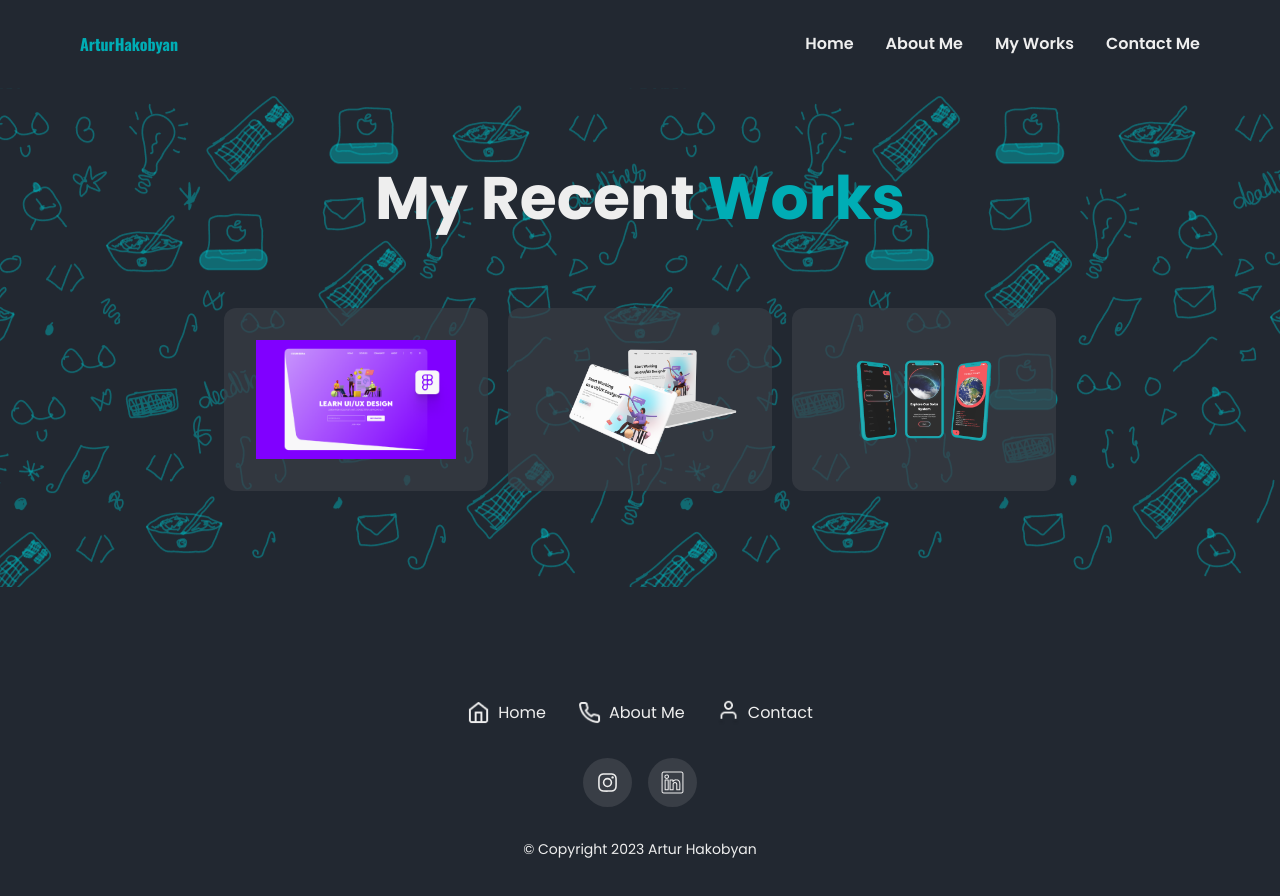
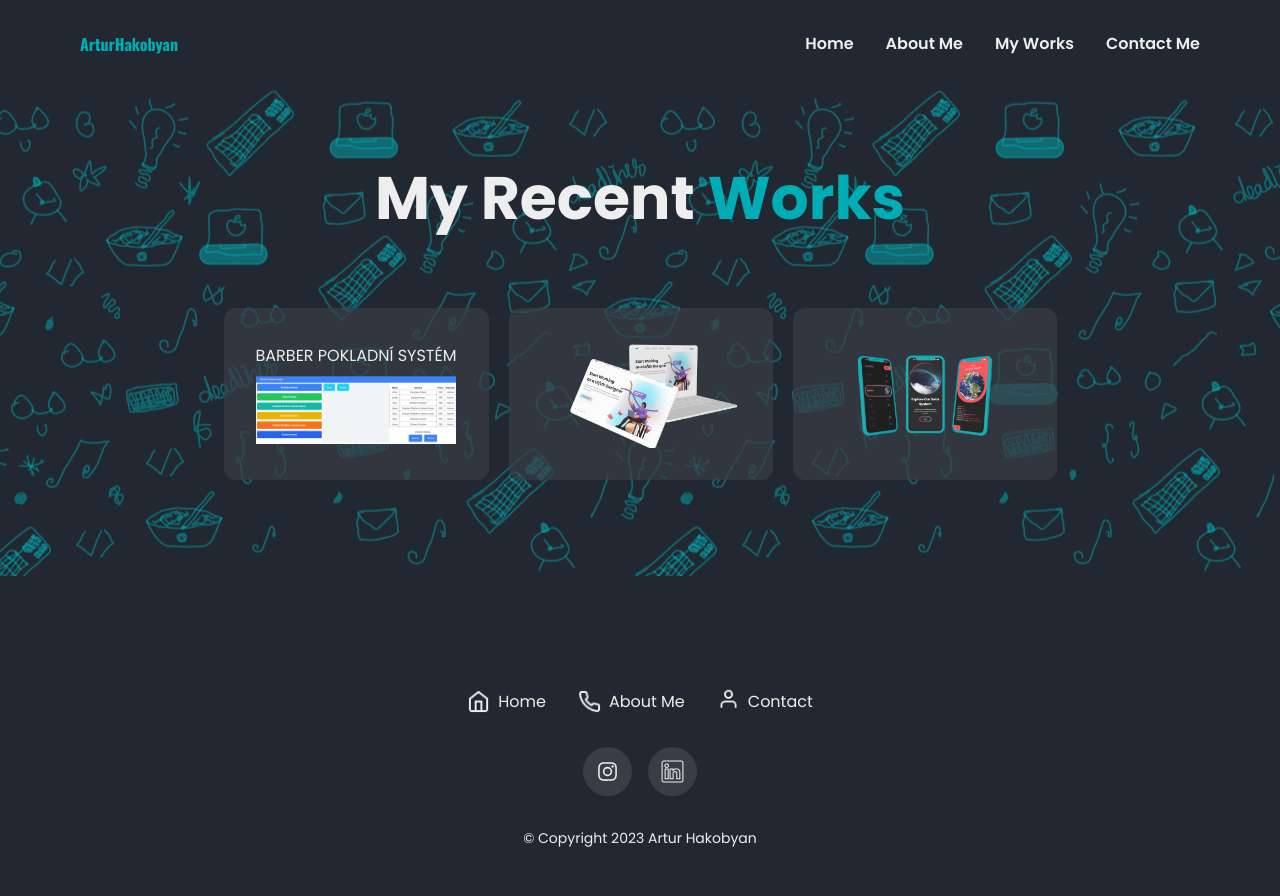
Before and after one commit to ArthurHakobyan/ah-website, a Next.js app: page /my-works in a window 1280 px wide. Shown: the top 896 px of the page. Built offline with nearby package versions, Linux system fonts and the light colour scheme.

Commit message:
add a first project to my works

```diff
--- a/app/contact/page.jsx
+++ b/app/contact/page.jsx
@@ -156,8 +156,8 @@ const ContactPage = () => {
         </form>
         {isMessageSent && (
           <div className="text-azure font-[700] py-6">
-            Message Sent Successfully!<br></br> Thank you for contacting me; this means a
-            lot to me.
+            Message Sent Successfully!<br></br> Thank you for contacting me;
+            this means a lot to me.
           </div>
         )}
       </div>
--- a/app/my-works/page.jsx
+++ b/app/my-works/page.jsx
@@ -1,19 +1,15 @@
-'use client'
+"use client";
 
 import React from "react";
 import Image from "next/image";
 import Link from "next/link";
-import myworks1 from 'public/static/graphics/my-recent-works/Course Website Landing Page Thumbnail 1.png'
-import myworks2 from 'public/static/graphics/my-recent-works/Group 1.png'
-import myworks3 from 'public/static/graphics/my-recent-works/Group 2.png'
-
-
-
+import myworks1 from "public/static/graphics/my-recent-works/Course Website Landing Page Thumbnail 1.png";
+import myworks2 from "public/static/graphics/my-recent-works/Group 1.png";
+import myworks3 from "public/static/graphics/my-recent-works/Group 2.png";
 
 const MyWorksPage = () => {
   return (
     <div>
-
       <section className="bg-works-bg bg-repeat bg-center backdrop-opacity-[70] w-full py-20 flex-col mx-auto">
         <div className="md:mx-32 mx-auto pb-16 text-center">
           <h2 className="font-bold text-cream text-6xl">
@@ -22,7 +18,12 @@ const MyWorksPage = () => {
         </div>
         <div className="flex flex-col md:flex-row gap-5 md:w-full justify-center items-stretch w-80 mx-auto">
           <div className="flex justify-center items-center bg-gray bg-opacity-70 p-8 my-4 rounded-xl">
-            <Link href="/currently-working">
+            <Link
+              href="https://barber-pokladna-system.vercel.app/"
+              target="_blank"
+            >
+            <h1 className="text-cream uppercase pb-2">Barber Pokladní Systém</h1>
+
               <Image
                 src={myworks1}
                 alt="vector image"
@@ -53,8 +54,6 @@ const MyWorksPage = () => {
           </div>
         </div>
       </section>
-
-
     </div>
   );
 };
```
Also changed, not shown: public/static/graphics/my-recent-works/1122.png (added), public/static/graphics/my-recent-works/Course Website Landing Page Thumbnail 1.png.
